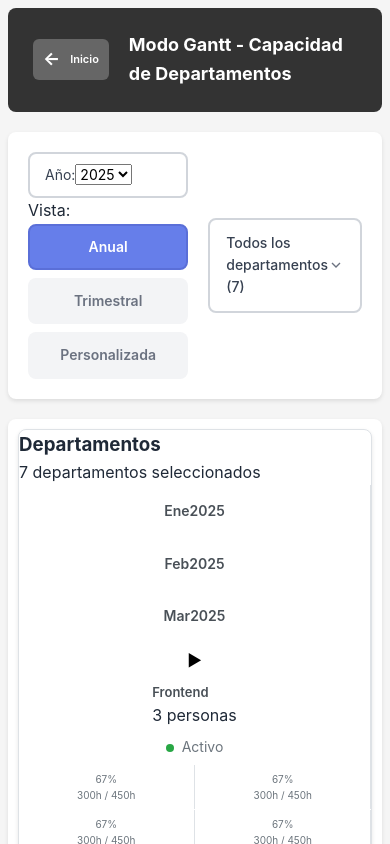
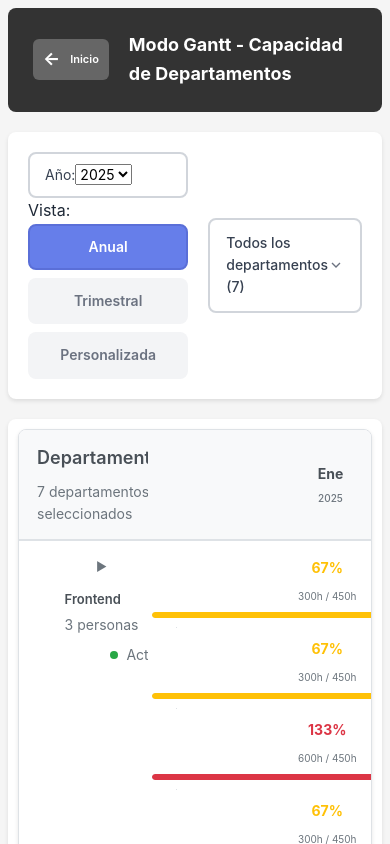
Before and after one commit to vicalmu/cp2, a React (Create React App) app: page /gantt in a window 390 px wide. Shown: the top 844 px of the page. Built offline with nearby package versions, Linux system fonts and the light colour scheme.

Commit message:
PUNTO DE CONTROL: Gantt completamente funcional y visualmente corregido - Meses en una fila, proyectos con barras de progreso, distribución mensual corregida

```diff
--- a/src/components/gantt/DepartmentRow.tsx
+++ b/src/components/gantt/DepartmentRow.tsx
@@ -16,92 +16,70 @@ const DepartmentRow: React.FC<DepartmentRowProps> = ({
   onToggleProjects,
   isExpanded
 }) => {
-  // Nombres de meses para mostrar
-
-  const monthNames = [
-    'Ene', 'Feb', 'Mar', 'Abr', 'May', 'Jun',
-    'Jul', 'Ago', 'Sep', 'Oct', 'Nov', 'Dic'
-  ];
-
-  const getCapacityForMonth = (monthData: { month: number; year: number }): MonthlyCapacity | undefined => {
-    // Buscar la capacidad para el mes y año específicos
+  const getCapacityCell = (monthData: { month: number; year: number }) => {
     const capacity = monthlyCapacities.find(cap =>
       cap.departmentId === department.id &&
       cap.month === monthData.month &&
       cap.year === monthData.year
     );
 
-    // Buscar capacidad para el mes y año específicos
+    if (!capacity) {
+      return <div key={`${monthData.month}-${monthData.year}`} className="capacity-cell empty" />;
+    }
 
-    return capacity;
-  };
+    const { usedHours, maxHours, percentage } = capacity;
 
-  const getCapacityColor = (percentage: number): string => {
-    if (percentage >= 90) return 'capacity-critical';
-    if (percentage >= 75) return 'capacity-warning';
-    if (percentage >= 50) return 'capacity-medium';
-    return 'capacity-low';
+    // Determinar la clase de capacidad basada en el porcentaje
+    let capacityClass = 'capacity-low';
+    if (percentage >= 100) {
+      capacityClass = 'capacity-critical';
+    } else if (percentage >= 80) {
+      capacityClass = 'capacity-warning';
+    } else if (percentage >= 60) {
+      capacityClass = 'capacity-medium';
+    }
+
+    return (
+      <div key={`${monthData.month}-${monthData.year}`} className={`capacity-cell ${capacityClass}`}>
+        <div className="capacity-percentage">{Math.round(percentage)}%</div>
+        <div className="capacity-hours">{usedHours}h / {maxHours}h</div>
+        <div className="capacity-bar">
+          <div
+            className="capacity-bar-fill"
+            style={{
+              width: `${Math.min(percentage, 100)}%`,
+              backgroundColor: percentage >= 100 ? '#dc3545' :
+                             percentage >= 80 ? '#fd7e14' :
+                             percentage >= 60 ? '#ffc107' : '#28a745'
+            }}
+          />
+        </div>
+      </div>
+    );
   };
 
   return (
-    <>
-      <div className="department-row">
+    <div className="department-row">
+      <div className="department-row-header" onClick={() => onToggleProjects(department.id)}>
         <div className="department-info">
-          <button
-            className={`expand-btn ${isExpanded ? 'expanded' : ''}`}
-            onClick={() => onToggleProjects(department.id)}
-            aria-label={isExpanded ? 'Contraer proyectos' : 'Expandir proyectos'}
-          >
-            <span className="expand-icon">
-              {isExpanded ? '▼' : '▶'}
-            </span>
+          <button className="expand-btn">
+            <span className="expand-icon">{isExpanded ? '▼' : '▶'}</span>
           </button>
           <div className="department-details">
             <h4 className="department-name">{department.name}</h4>
-            <span className="department-people">
-              {department.people.length} personas
-            </span>
+            <span className="department-people">{department.people.length} personas</span>
           </div>
           <div className="department-status">
-            <span className="status-indicator active"></span>
+            <span className="status-indicator"></span>
             <span className="status-text">Activo</span>
           </div>
         </div>
 
         <div className="capacity-cells">
-          {months.map(month => {
-            const capacity = getCapacityForMonth(month);
-            if (!capacity) return <div key={`${month.month}-${month.year}`} className="capacity-cell empty" />;
-
-            const tooltip = `${department.name} - ${monthNames[month.month]}: ${capacity.percentage}% de capacidad utilizada (${capacity.usedHours}h de ${Math.round(capacity.maxHours)}h disponibles)`;
-
-            return (
-              <div
-                key={`${month.month}-${month.year}`}
-                className={`capacity-cell ${getCapacityColor(capacity.percentage)}`}
-                data-tooltip={tooltip}
-              >
-                <div className="capacity-percentage">
-                  {capacity.percentage}%
-                </div>
-                <div className="capacity-hours">
-                  {capacity.usedHours}h / {Math.round(capacity.maxHours)}h
-                </div>
-                <div
-                  className="capacity-bar"
-                  style={{
-                    width: `${Math.min(capacity.percentage, 100)}%`,
-                    backgroundColor: capacity.percentage >= 90 ? 'var(--danger-color)' :
-                                   capacity.percentage >= 75 ? 'var(--warning-color)' :
-                                   capacity.percentage >= 50 ? 'var(--primary-color)' : 'var(--success-color)'
-                  }}
-                />
-              </div>
-            );
-          })}
+          {months.map(month => getCapacityCell(month))}
         </div>
       </div>
-    </>
+    </div>
   );
 };
 
--- a/src/components/gantt/GanttTable.tsx
+++ b/src/components/gantt/GanttTable.tsx
@@ -24,15 +24,13 @@ const GanttTable: React.FC<GanttTableProps> = ({
 }) => {
   const [expandedDepartments, setExpandedDepartments] = useState<Set<string>>(new Set());
 
-  // Estado para manejar departamentos expandidos
-
   const getMonthsToShow = (): { month: number; year: number }[] => {
     // Determinar el año a mostrar basado en los proyectos
     const yearToShow = projects.length > 0 ? projects[0].startDate.getFullYear() : new Date().getFullYear();
 
     switch (viewMode) {
       case 'year':
-        // Para vista anual, mostrar solo el año de los proyectos
+        // Para vista anual, mostrar exactamente 12 meses del año
         return Array.from({ length: 12 }, (_, i) => ({ month: i, year: yearToShow }));
 
       case 'quarter':
@@ -51,37 +49,13 @@ const GanttTable: React.FC<GanttTableProps> = ({
           return Array.from({ length: 12 }, (_, i) => ({ month: i, year: yearToShow }));
         }
 
-        const months: { month: number; year: number }[] = [];
-
-        // Si el rango cruza años, generar meses para cada año
-        if (customRange.startYear !== customRange.endYear) {
-          // Año de inicio
-          for (let month = customRange.startMonth; month < 12; month++) {
-            months.push({ month, year: customRange.startYear });
-          }
-
-          // Años intermedios (si los hay)
-          for (let year = customRange.startYear + 1; year < customRange.endYear; year++) {
-            for (let month = 0; month < 12; month++) {
-              months.push({ month, year });
-            }
-          }
-
-          // Año final
-          for (let month = 0; month <= customRange.endMonth; month++) {
-            months.push({ month, year: customRange.endYear });
-          }
-        } else {
-          // Rango dentro del mismo año
-          for (let month = customRange.startMonth; month <= customRange.endMonth; month++) {
-            months.push({ month, year: customRange.startYear });
-          }
-        }
-
-        return months;
+        // Para rangos personalizados, siempre mostrar 12 meses para mantener la estructura
+        // Si el rango cruza años, usar el año de inicio como base
+        const baseYear = customRange.startYear;
+        return Array.from({ length: 12 }, (_, i) => ({ month: i, year: baseYear }));
 
       default:
-        // Por defecto, mostrar solo el año de los proyectos
+        // Por defecto, mostrar exactamente 12 meses del año
         return Array.from({ length: 12 }, (_, i) => ({ month: i, year: yearToShow }));
     }
   };
@@ -91,8 +65,6 @@ const GanttTable: React.FC<GanttTableProps> = ({
     'Ene', 'Feb', 'Mar', 'Abr', 'May', 'Jun',
     'Jul', 'Ago', 'Sep', 'Oct', 'Nov', 'Dic'
   ];
-
-  // Meses calculados para mostrar
 
   // Función para obtener el nombre del mes con el año si es necesario
   const getMonthDisplayName = (monthData: { month: number; year: number }) => {
@@ -117,23 +89,22 @@ const GanttTable: React.FC<GanttTableProps> = ({
     setExpandedDepartments(newExpanded);
   };
 
-  const filteredDepartments = departments.filter(dept =>
+  const filteredDepartments = departments.filter((dept: Department) =>
     selectedDepartments.includes(dept.id)
   );
 
   return (
     <div className="gantt-table">
-      {/* Header con meses */}
-      <div className="gantt-header">
+      <div className="gantt-table-content">
+        {/* Header con meses como columnas */}
+        <div className="gantt-table-header-row">
           <div className="header-info">
             <h3>Departamentos</h3>
             <span className="header-subtitle">
               {filteredDepartments.length} departamentos seleccionados
             </span>
           </div>
-        <div className="header-months">
           {months.map((month, index) => {
-            // Detectar si es el primer mes de un año (para agregar separador visual)
             const isYearStart = month.month === 0;
             const isFirstMonth = index === 0;
 
@@ -149,11 +120,9 @@ const GanttTable: React.FC<GanttTableProps> = ({
             );
           })}
         </div>
-      </div>
 
         {/* Filas de departamentos y proyectos */}
-      <div className="gantt-body">
-        {filteredDepartments.map(department => {
+        {filteredDepartments.map((department: Department) => {
           const isExpanded = expandedDepartments.has(department.id);
           const departmentProjects = projects.filter(project =>
             project.departments.some(d => d.departmentId === department.id)
--- a/src/components/gantt/ProjectRow.tsx
+++ b/src/components/gantt/ProjectRow.tsx
@@ -46,16 +46,20 @@ const ProjectRow: React.FC<ProjectRowProps> = ({
 
     const hours = projectDept.monthlyDistribution[monthIndex] || 0;
 
-    // Calcular horas del proyecto para este mes
-
     if (hours === 0) {
       return <div key={`${monthData.month}-${monthData.year}`} className="project-cell empty" />;
     }
 
+    // Calcular el porcentaje de capacidad que representa este proyecto
+    const department = project.departments.find(d => d.departmentId === departmentId);
+    const totalDepartmentHours = department?.hours || 0;
+    const percentage = totalDepartmentHours > 0 ? Math.round((hours / totalDepartmentHours) * 100) : 0;
+
     return (
       <div key={`${monthData.month}-${monthData.year}`} className="project-cell active">
         <div className="project-hours">{hours}h</div>
-        <div className="project-bar" />
+        <div className="project-percentage">{percentage}%</div>
+        <div className="project-bar" style={{ width: `${Math.min(percentage, 100)}%` }} />
       </div>
     );
   };
@@ -71,6 +75,7 @@ const ProjectRow: React.FC<ProjectRowProps> = ({
               {startMonth + 1}/{startYear} - {endMonth + 1}/{endYear}
             </span>
             <span className="project-priority high">Alta</span>
+            <span className="project-total-hours">Total: {projectDept.hours}h</span>
           </div>
         </div>
       </div>
--- a/src/data/mockData.ts
+++ b/src/data/mockData.ts
@@ -111,17 +111,17 @@ export const generateProjectsForYear = (year: number): Project[] => {
           {
             departmentId: 'backend',
             hours: 3600,
-            monthlyDistribution: [500, 500, 500, 500, 500, 500, 500, 500]
+            monthlyDistribution: [450, 450, 450, 450, 450, 450, 450, 450, 0, 0, 0, 0]
           },
           {
             departmentId: 'devops',
             hours: 2400,
-            monthlyDistribution: [300, 300, 300, 300, 300, 300, 300, 300]
+            monthlyDistribution: [300, 300, 300, 300, 300, 300, 300, 300, 0, 0, 0, 0]
           },
           {
             departmentId: 'qa',
             hours: 1200,
-            monthlyDistribution: [150, 150, 150, 150, 150, 150, 150, 150]
+            monthlyDistribution: [150, 150, 150, 150, 150, 150, 150, 150, 0, 0, 0, 0]
           }
         ]
       },
@@ -163,17 +163,17 @@ export const generateProjectsForYear = (year: number): Project[] => {
           {
             departmentId: 'frontend',
             hours: 1800,
-            monthlyDistribution: [300, 300, 300, 300, 300, 300]
+            monthlyDistribution: [300, 300, 300, 300, 300, 300, 0, 0, 0, 0, 0, 0]
           },
           {
             departmentId: 'backend',
             hours: 2400,
-            monthlyDistribution: [400, 400, 400, 400, 400, 400]
+            monthlyDistribution: [400, 400, 400, 400, 400, 400, 0, 0, 0, 0, 0, 0]
           },
           {
             departmentId: 'design',
             hours: 1200,
-            monthlyDistribution: [200, 200, 200, 200, 200, 200]
+            monthlyDistribution: [200, 200, 200, 200, 200, 200, 0, 0, 0, 0, 0, 0]
           }
         ]
       },
@@ -188,12 +188,12 @@ export const generateProjectsForYear = (year: number): Project[] => {
           {
             departmentId: 'frontend',
             hours: 1800,
-            monthlyDistribution: [0, 0, 300, 300, 300, 300, 300, 300]
+            monthlyDistribution: [0, 0, 300, 300, 300, 300, 300, 300, 0, 0, 0, 0]
           },
           {
             departmentId: 'design',
             hours: 1800,
-            monthlyDistribution: [0, 0, 300, 300, 300, 300, 300, 300]
+            monthlyDistribution: [0, 0, 300, 300, 300, 300, 300, 300, 0, 0, 0, 0]
           }
         ]
       },
@@ -245,17 +245,17 @@ export const generateProjectsForYear = (year: number): Project[] => {
           {
             departmentId: 'backend',
             hours: 2400,
-            monthlyDistribution: [600, 600, 600, 600]
+            monthlyDistribution: [600, 600, 600, 600, 0, 0, 0, 0, 0, 0, 0, 0]
           },
           {
             departmentId: 'data',
             hours: 1800,
-            monthlyDistribution: [450, 450, 450, 450]
+            monthlyDistribution: [450, 450, 450, 450, 0, 0, 0, 0, 0, 0, 0, 0]
           },
           {
             departmentId: 'product',
             hours: 600,
-            monthlyDistribution: [150, 150, 150, 150]
+            monthlyDistribution: [150, 150, 150, 150, 0, 0, 0, 0, 0, 0, 0, 0]
           }
         ]
       },
@@ -270,17 +270,17 @@ export const generateProjectsForYear = (year: number): Project[] => {
           {
             departmentId: 'devops',
             hours: 3600,
-            monthlyDistribution: [0, 0, 600, 600, 600, 600, 600, 600, 600]
+            monthlyDistribution: [0, 0, 600, 600, 600, 600, 600, 600, 600, 0, 0, 0]
           },
           {
             departmentId: 'backend',
             hours: 1800,
-            monthlyDistribution: [0, 0, 300, 300, 300, 300, 300, 300, 300]
+            monthlyDistribution: [0, 0, 300, 300, 300, 300, 300, 300, 300, 0, 0, 0]
           },
           {
             departmentId: 'qa',
             hours: 600,
-            monthlyDistribution: [0, 0, 100, 100, 100, 100, 100, 100, 100]
+            monthlyDistribution: [0, 0, 100, 100, 100, 100, 100, 100, 100, 0, 0, 0]
           }
         ]
       },
--- a/src/styles/gantt-table.css
+++ b/src/styles/gantt-table.css
@@ -1,4 +1,4 @@
-/* Estilos de la tabla del Gantt - Estado básico y uniforme */
+/* Estilos de la tabla del Gantt - Estructura correcta con meses como columnas */
 .gantt-table {
   background: white;
   border-radius: 8px;
@@ -7,32 +7,41 @@
   border: 1px solid #dee2e6;
 }
 
-.gantt-table-header {
-  background: #495057;
-  color: white;
-  padding: 20px;
-  text-align: center;
+.gantt-table-content {
+  overflow-x: auto;
+  min-width: 100%;
 }
 
-.gantt-table-header h2 {
-  margin: 0;
-  font-size: 20px;
-  font-weight: 600;
-}
-
-.gantt-table-content {
-  overflow-x: auto;
-}
-
+/* Header de la tabla con meses como columnas - CORREGIDO */
 .gantt-table-header-row {
   display: grid;
-  grid-template-columns: 250px repeat(12, 1fr);
+  grid-template-columns: 300px repeat(12, 120px);
   gap: 1px;
   background: #f8f9fa;
   border-bottom: 2px solid #dee2e6;
   position: sticky;
   top: 0;
   z-index: 10;
+  min-width: 1740px; /* 300px + (12 * 120px) */
+}
+
+.header-info {
+  padding: 20px;
+  border-right: 1px solid #dee2e6;
+  background: #f8f9fa;
+  min-width: 300px;
+}
+
+.header-info h3 {
+  margin: 0 0 8px 0;
+  color: #495057;
+  font-size: 18px;
+  font-weight: 600;
+}
+
+.header-subtitle {
+  color: #6c757d;
+  font-size: 14px;
 }
 
 .month-header {
@@ -42,27 +51,46 @@
   color: #495057;
   font-size: 14px;
   border-right: 1px solid #dee2e6;
+  background: #f8f9fa;
+  display: flex;
+  flex-direction: column;
+  gap: 4px;
+  min-width: 120px;
+  justify-content: center;
 }
 
 .month-header:last-child {
   border-right: none;
 }
 
+.month-name {
+  font-weight: 700;
+  font-size: 16px;
+}
+
+.month-year {
+  font-size: 12px;
+  color: #6c757d;
+  font-weight: 500;
+}
+
+/* Filas de departamentos - CORREGIDO */
 .department-row {
   border-bottom: 1px solid #e9ecef;
 }
 
 .department-row-header {
   display: grid;
-  grid-template-columns: 250px repeat(12, 1fr);
+  grid-template-columns: 300px repeat(12, 120px);
   gap: 1px;
-  background: #f8f9fa;
+  background: white;
   cursor: pointer;
   transition: background-color 0.2s;
+  min-width: 1740px;
 }
 
 .department-row-header:hover {
-  background: #e9ecef;
+  background: #f8f9fa;
 }
 
 .department-info {
@@ -71,12 +99,44 @@
   align-items: center;
   gap: 15px;
   border-right: 1px solid #dee2e6;
+  background: white;
+  min-width: 300px;
+}
+
+.expand-btn {
+  background: none;
+  border: none;
+  cursor: pointer;
+  padding: 4px;
+  border-radius: 4px;
+  transition: background-color 0.2s;
+}
+
+.expand-btn:hover {
+  background: #e9ecef;
+}
+
+.expand-icon {
+  font-size: 12px;
+  color: #6c757d;
+}
+
+.department-details {
+  display: flex;
+  flex-direction: column;
+  gap: 4px;
 }
 
 .department-name {
   font-weight: 600;
   color: #495057;
   font-size: 16px;
+  margin: 0;
+}
+
+.department-people {
+  font-size: 14px;
+  color: #6c757d;
 }
 
 .department-status {
@@ -85,6 +145,7 @@
   gap: 8px;
   font-size: 14px;
   color: #6c757d;
+  margin-left: auto;
 }
 
 .status-indicator {
@@ -94,20 +155,24 @@
   background: #28a745;
 }
 
+/* Celdas de capacidad - CORREGIDO */
 .capacity-cells {
   display: grid;
-  grid-template-columns: repeat(12, 1fr);
+  grid-template-columns: repeat(12, 120px);
   gap: 1px;
+  min-width: 1440px; /* 12 * 120px */
 }
 
 .capacity-cell {
   padding: 15px 10px;
   text-align: center;
+  border-right: 1px solid #e9ecef;
   background: white;
-  border-right: 1px solid #dee2e6;
-  font-size: 14px;
-  color: #6c757d;
-  transition: background-color 0.2s;
+  display: flex;
+  flex-direction: column;
+  gap: 8px;
+  justify-content: center;
+  min-height: 80px;
 }
 
 .capacity-cell:hover {
@@ -118,81 +183,206 @@
   border-right: none;
 }
 
+.capacity-cell.empty {
+  background: #f8f9fa;
+  color: #6c757d;
+}
+
+.capacity-percentage {
+  font-weight: 700;
+  font-size: 18px;
+}
+
+.capacity-hours {
+  font-size: 12px;
+  color: #6c757d;
+}
+
+.capacity-bar {
+  height: 6px;
+  background: #e9ecef;
+  border-radius: 3px;
+  overflow: hidden;
+  position: relative;
+  width: 100%;
+}
+
+.capacity-bar-fill {
+  height: 100%;
+  border-radius: 3px;
+  transition: width 0.3s ease, background-color 0.3s ease;
+}
+
+/* Estados de capacidad */
+.capacity-low .capacity-percentage {
+  color: #28a745;
+}
+
+.capacity-medium .capacity-percentage {
+  color: #ffc107;
+}
+
+.capacity-warning .capacity-percentage {
+  color: #fd7e14;
+}
+
+.capacity-critical .capacity-percentage {
+  color: #dc3545;
+}
+
+/* Filas de proyectos - CORREGIDO */
 .project-row {
-  border-bottom: 1px solid #f8f9fa;
-  background: white;
+  border-bottom: 1px solid #e9ecef;
+  background: #f8f9fa;
 }
 
 .project-row-header {
   display: grid;
-  grid-template-columns: 250px repeat(12, 1fr);
+  grid-template-columns: 300px repeat(12, 120px);
   gap: 1px;
-  background: white;
-  cursor: pointer;
-  transition: background-color 0.2s;
+  background: #f8f9fa;
+  min-width: 1740px;
 }
 
 .project-row-header:hover {
-  background: #f8f9fa;
+  background: #e9ecef;
 }
 
 .project-info {
-  padding: 15px 20px 15px 40px;
-  display: flex;
-  align-items: center;
-  gap: 15px;
+  padding: 15px 20px;
   border-right: 1px solid #dee2e6;
+  background: #f8f9fa;
+  min-width: 300px;
 }
 
 .project-name {
-  font-weight: 500;
+  font-weight: 600;
   color: #495057;
   font-size: 14px;
+  margin: 0 0 4px 0;
+}
+
+.project-description {
+  font-size: 12px;
+  color: #6c757d;
+  margin-bottom: 8px;
+  display: block;
 }
 
 .project-meta {
   display: flex;
-  align-items: center;
-  gap: 8px;
+  gap: 10px;
   font-size: 12px;
   color: #6c757d;
+  flex-wrap: wrap;
+}
+
+.project-duration {
+  background: #e3f2fd;
+  color: #1976d2;
+  padding: 2px 6px;
+  border-radius: 4px;
+  font-weight: 500;
+}
+
+.project-priority.high {
+  background: #ffebee;
+  color: #d32f2f;
+  padding: 2px 6px;
+  border-radius: 4px;
+  font-weight: 500;
+}
+
+.project-total-hours {
+  background: #f3e5f5;
+  color: #7b1fa2;
+  padding: 2px 6px;
+  border-radius: 4px;
+  font-weight: 500;
 }
 
 .project-cells {
   display: grid;
-  grid-template-columns: repeat(12, 1fr);
+  grid-template-columns: repeat(12, 120px);
   gap: 1px;
+  min-width: 1440px;
 }
 
 .project-cell {
   padding: 10px 8px;
   text-align: center;
-  background: white;
-  border-right: 1px solid #dee2e6;
-  font-size: 12px;
-  color: #6c757d;
-  transition: background-color 0.2s;
+  border-right: 1px solid #e9ecef;
+  background: #f8f9fa;
+  display: flex;
+  flex-direction: column;
+  gap: 4px;
+  justify-content: center;
+  min-height: 60px;
 }
 
 .project-cell:hover {
-  background: #f8f9fa;
+  background: #e9ecef;
 }
 
 .project-cell:last-child {
   border-right: none;
 }
 
-/* Responsive para la tabla */
+.project-cell.empty {
+  background: #f8f9fa;
+}
+
+.project-cell.active {
+  background: #e3f2fd;
+  border: 1px solid #2196f3;
+}
+
+.project-hours {
+  font-weight: 600;
+  font-size: 14px;
+  color: #1976d2;
+}
+
+.project-percentage {
+  font-size: 11px;
+  color: #1976d2;
+  font-weight: 500;
+}
+
+.project-bar {
+  height: 4px;
+  background: #2196f3;
+  border-radius: 2px;
+  width: 100%;
+  max-width: 100%;
+  transition: width 0.3s ease;
+}
+
+/* Responsive - CORREGIDO */
 @media (max-width: 1200px) {
   .gantt-table-header-row,
   .department-row-header,
   .project-row-header {
-    grid-template-columns: 200px repeat(6, 1fr);
+    grid-template-columns: 250px repeat(12, 100px);
+    min-width: 1450px;
+  }
+
+  .header-info,
+  .department-info,
+  .project-info {
+    min-width: 250px;
   }
 
   .capacity-cells,
   .project-cells {
-    grid-template-columns: repeat(6, 1fr);
+    grid-template-columns: repeat(12, 100px);
+    min-width: 1200px;
+  }
+
+  .month-header,
+  .capacity-cell,
+  .project-cell {
+    min-width: 100px;
   }
 }
 
@@ -200,16 +390,84 @@
   .gantt-table-header-row,
   .department-row-header,
   .project-row-header {
-    grid-template-columns: 150px repeat(4, 1fr);
+    grid-template-columns: 200px repeat(12, 80px);
+    min-width: 1160px;
+  }
+
+  .header-info,
+  .department-info,
+  .project-info {
+    min-width: 200px;
+    padding: 10px 15px;
+  }
+
+  .month-header {
+    padding: 10px 5px;
+    min-width: 80px;
+  }
+
+  .month-name {
+    font-size: 14px;
+  }
+
+  .month-year {
+    font-size: 10px;
   }
 
   .capacity-cells,
   .project-cells {
-    grid-template-columns: repeat(4, 1fr);
+    grid-template-columns: repeat(12, 80px);
+    min-width: 960px;
   }
 
+  .capacity-cell,
+  .project-cell {
+    min-width: 80px;
+    padding: 8px 5px;
+  }
+
+  .capacity-percentage {
+    font-size: 16px;
+  }
+
+  .capacity-hours {
+    font-size: 11px;
+  }
+}
+
+@media (max-width: 480px) {
+  .gantt-table-header-row,
+  .department-row-header,
+  .project-row-header {
+    grid-template-columns: 150px repeat(12, 60px);
+    min-width: 870px;
+  }
+
+  .header-info,
   .department-info,
   .project-info {
-    padding: 10px 15px;
+    min-width: 150px;
+    padding: 8px 10px;
+  }
+
+  .capacity-cells,
+  .project-cells {
+    grid-template-columns: repeat(12, 60px);
+    min-width: 720px;
+  }
+
+  .month-header,
+  .capacity-cell,
+  .project-cell {
+    min-width: 60px;
+    padding: 5px 2px;
+  }
+
+  .capacity-percentage {
+    font-size: 14px;
+  }
+
+  .capacity-hours {
+    font-size: 10px;
   }
 }
```
Also changed, not shown: 1 other file (tests, documents, lock files or other folders). Lines whose indentation alone changed are shown as unchanged.
